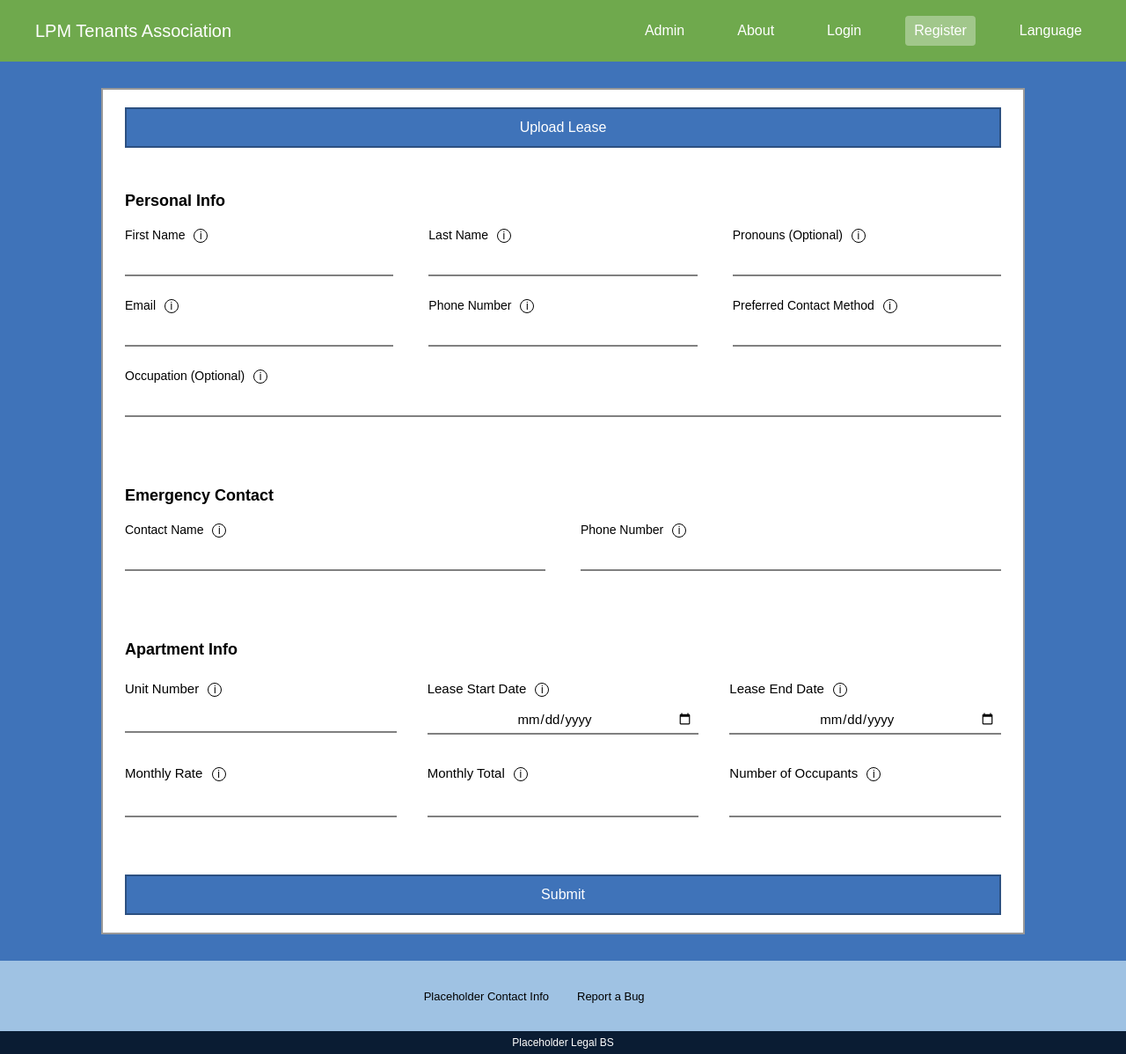
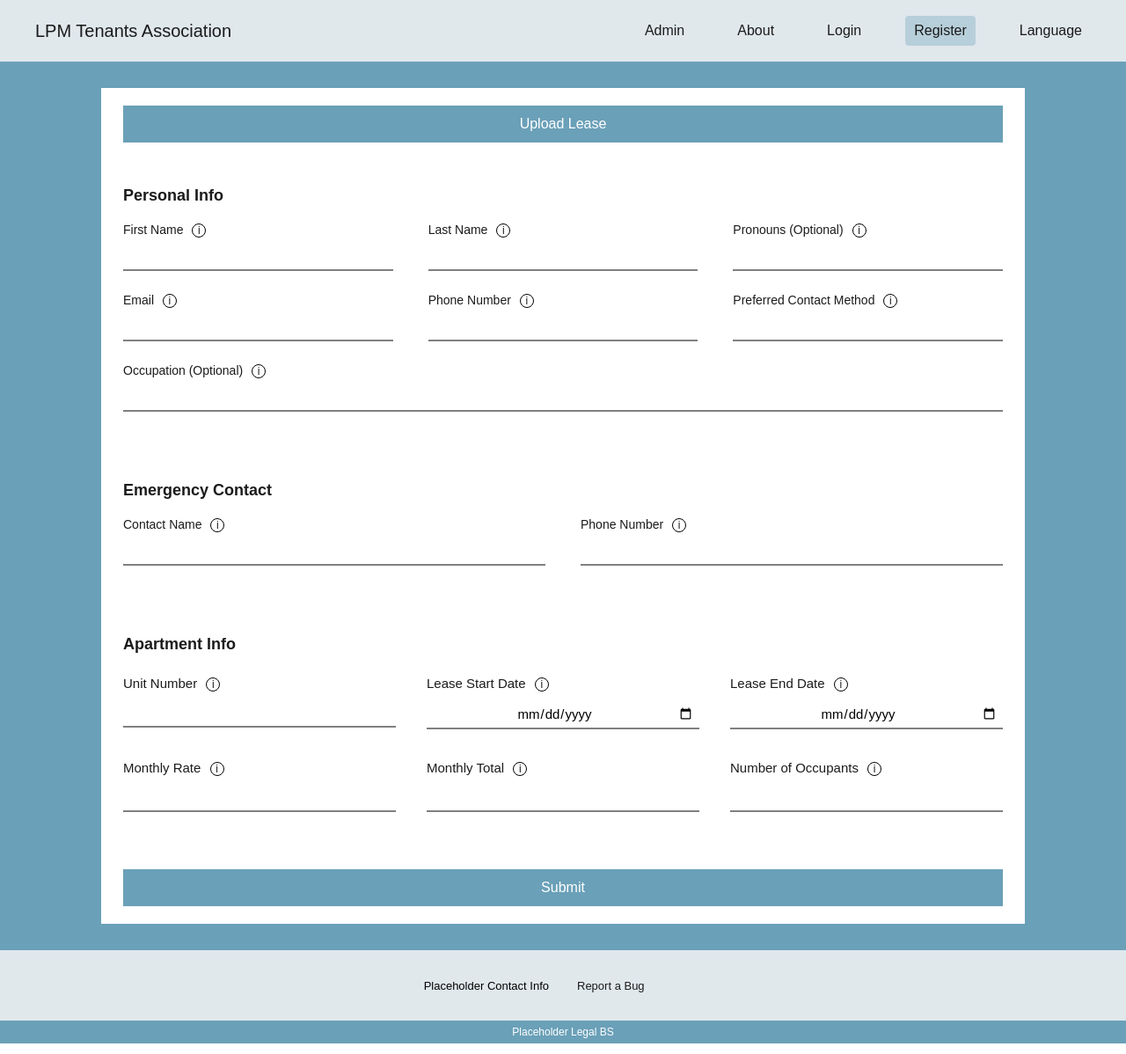
Before and after one commit to upgrayedd13/OpenTenant, a Flask app: page /register in a window 1280 px wide. Shown: the whole page at 88% size. Run offline with Flask 3, Linux system fonts and the light colour scheme.

Commit message:
changed color scheme

```diff
--- a/src/OpenTenant_app/static/css/style.css
+++ b/src/OpenTenant_app/static/css/style.css
@@ -1,3 +1,28 @@
+:root {
+
+    /* Core colors */
+    --primary-color: #6aa0b8;         /* replaced pink with muted blue */
+    --primary-color-hover: #58899d;
+
+    --header-color: #e0e8ec;          /* light neutral for header */
+    --header-hover: rgba(106,160,184,0.5);
+    --header-active: rgba(106,160,184,0.35);
+
+    --background: #FCFBFA;
+    --box-background: white;
+
+    --sidebar-background: #e8f0f2;    /* light neutral for sidebar */
+    --about-background: #f3f7f9;      /* light color for about section */
+
+    --text-main: #1b1b1b;             /* dark gray for text */
+    --text-light: white;
+
+    --shadow: rgba(0,0,0,0.1);
+
+}
+
+/* GLOBAL RESET */
+
 * {
     margin: 0;
     padding: 0;
@@ -12,8 +37,9 @@ body {
 }
 
 /* NAVBAR */
+
 header {
-    background-color: #6fa94d;
+    background-color: var(--header-color);
     height: 70px;
     display: flex;
     align-items: center;
@@ -22,7 +48,7 @@ header {
 }
 
 .logo {
-    color: white;
+    color: var(--text-main);
     font-size: 20px;
     font-weight: 500;
     text-decoration: none;
@@ -36,7 +62,7 @@ nav {
 
 nav a,
 .dropdown-btn {
-    color: white;
+    color: var(--text-main);
     text-decoration: none;
     font-size: 16px;
     padding: 8px 10px;
@@ -46,23 +72,25 @@ nav a,
 
 nav a:hover,
 .dropdown-btn:hover {
-    background-color: rgba(255, 255, 255, 0.2);
+    background-color: var(--header-hover);
     border-radius: 4px;
 }
 
-/* Active link styling */
+/* Active links */
+
 nav a.active {
-    background-color: rgba(255, 255, 255, 0.35); /* slightly brighter for normal links */
+    background-color: var(--header-active);
     border-radius: 4px;
 }
 
-/* Admin button active styling */
 nav a.admin.active {
-    background-color: rgba(0, 0, 0, 0.3); /* darker background for admin */
+    background-color: #4b7c8d;      /* darker muted blue for admin active */
     border-radius: 4px;
+    color: var(--text-light);
 }
 
 /* LANGUAGE DROPDOWN */
+
 .dropdown {
     position: relative;
 }
@@ -142,26 +173,28 @@ nav a.admin.active {
     width: 12px;
     margin: 0 5px;
     display: inline-block;
-    background: #ccc;
+    background: white;
     border-radius: 50%;
     cursor: pointer;
 }
 
 .dot.active {
-    background: #333;
+    background: var(--primary-color);
 }
 
 /* MAIN CONTENT */
+
 main {
     flex: 1;
-    background-color: #3f73b9;
+    background-color: var(--background);
     padding: 30px 50px;
     display: flex;
     gap: 40px;
-    color: white;
+    color: var(--text-main);
 }
 
-/* Centered main layout (for index page) */
+/* Centered layout */
+
 .center-content {
     justify-content: center;
     align-items: center;
@@ -276,31 +310,68 @@ main {
     border-radius: 3px;
 }
 
+/* BUTTONS */
+
+.login-btn,
+.account-btn,
+.submit-btn,
+.uploadLease-btn,
+.admin-btn,
+.bug-btn {
+    background-color: var(--primary-color);
+    color: var(--text-light);
+    border: none;
+    cursor: pointer;
+    transition: background 0.2s;
+}
+
+.login-btn:hover,
+.account-btn:hover,
+.submit-btn:hover,
+.uploadLease-btn:hover,
+.admin-btn:hover,
+.bug-btn:hover {
+    background-color: var(--primary-color-hover);
+}
+
 .login-btn {
-    background-color: #798ed3;
-    color: white;
-    border: none;
     padding: 10px;
     font-size: 15px;
-    cursor: pointer;
-    transition: background 0.2s;
     border-radius: 3px;
 }
 
-.login-btn:hover {
-    background-color: #a3b2e1; /* lightens on hover */
+.submit-btn,
+.uploadLease-btn {
+    padding: 12px;
+    font-size: 16px;
+    width: 100%;
+}
+
+.uploadLease-btn {
+    margin-bottom: 50px;
+}
+
+.submit-btn {
+    margin-top: 30px;
+}
+
+a.account-btn,
+a.login-btn {
+    text-decoration: none;
+    text-align: center;
 }
 
 .error-message {
     color: red;
     font-size: 13px;
-    display: none; /* only show if login fails */
+    display: none;
     text-align: center;
 }
 
 /* FOOTER */
+
 footer {
-    background-color: #9fc2e3;
+    background-color: var(--header-color);
     height: 80px;
     display: flex;
     flex-direction: column;
@@ -311,7 +382,7 @@ footer {
 }
 
 footer a {
-    color: black;
+    color: var(--text-main);
     text-decoration: none;
 }
 
@@ -326,8 +397,8 @@ footer .row {
 }
 
 .legal {
-    background-color: #0a1c33;
-    color: white;
+    background-color: var(--primary-color);
+    color: var(--text-light);
     width: 100%;
     text-align: center;
     padding: 6px 0;
@@ -361,7 +432,7 @@ footer .row {
 }
 
 .account-left h2 {
-    color: black;
+    color: var(--text-main);
     font-size: 18px;
     margin-bottom: 20px;
 }
@@ -381,7 +452,7 @@ footer .row {
 
 .form-group label {
     font-size: 14px;
-    color: black;
+    color: var(--text-main);
     font-weight: 500;
 }
 
@@ -458,16 +515,11 @@ a.account-btn, a.login-btn {
     display: block;
 }
 
-nav a.active-page {
-    background-color: rgba(255, 255, 255, 0.3);
-    border-radius: 4px;
-    font-weight: bold;
-}
+/* REGISTER PAGE */
 
-/* REGISTER PAGE */
 .register-main {
     flex: 1;
-    background-color: #3f73b9;
+    background-color: var(--primary-color);
     display: flex;
     justify-content: center;
     align-items: center;
@@ -475,11 +527,10 @@ nav a.active-page {
 }
 
 .register-box {
-    background-color: white;
+    background-color: var(--box-background);
     width: 95%;
     max-width: 1050px;
     min-height: 520px;
-    border: 2px solid rgba(0, 0, 0, 0.4);
     padding: 20px 25px;
     display: flex;
     flex-direction: column;
@@ -489,7 +540,7 @@ nav a.active-page {
 .register-title {
     font-size: 18px;
     font-weight: bold;
-    color: black;
+    color: var(--text-main);
     margin-bottom: 25px;
 }
 
@@ -520,7 +571,7 @@ nav a.active-page {
 .register-group label {
     font-size: 15px;
     font-weight: 500;
-    color: black;
+    color: var(--text-main);
 }
 
 .register-group input {
@@ -535,52 +586,23 @@ nav a.active-page {
 .register-notes {
     flex: 1;
     font-size: 15px;
-    color: black;
+    color: var(--text-main);
     display: flex;
     align-items: flex-start;
-    justify-content: flex-start;
     padding-top: 40px;
     line-height: 1.5;
 }
 
-.submit-btn {
-    background-color: #3f73b9;
-    color: white;
-    border: 2px solid rgba(0,0,0,0.3);
-    padding: 12px;
-    font-size: 16px;
-    cursor: pointer;
-    margin-top: 30px;
-    width: 100%;
-    transition: background 0.2s;
-}
+/* ADMIN PAGE */
 
-.uploadLease-btn {
-background-color: #3f73b9;
-    color: white;
-    border: 2px solid rgba(0,0,0,0.3);
-    padding: 12px;
-    font-size: 16px;
-    cursor: pointer;
-    margin-bottom: 50px;
-    width: 100%;
-    transition: background 0.2s;
-}
-
-.submit-btn:hover, .uploadLease-btn:hover {
-    background-color: #5a8ed6;
-}
-
-/* admin stuff */
 .admin-page {
-    background-color: #4f73b8;
+    background-color: var(--primary-color);
     min-height: 85vh;
     padding: 40px 60px;
 }
 
-/* Big light gray box */
 .admin-panel {
-    background-color: white;
+    background-color: var(--box-background);
     min-height: 600px;
     padding: 60px;
     display: grid;
```
Also changed, not shown: other parts of src/OpenTenant_app/static/css/style.css (+45 -84 lines).
